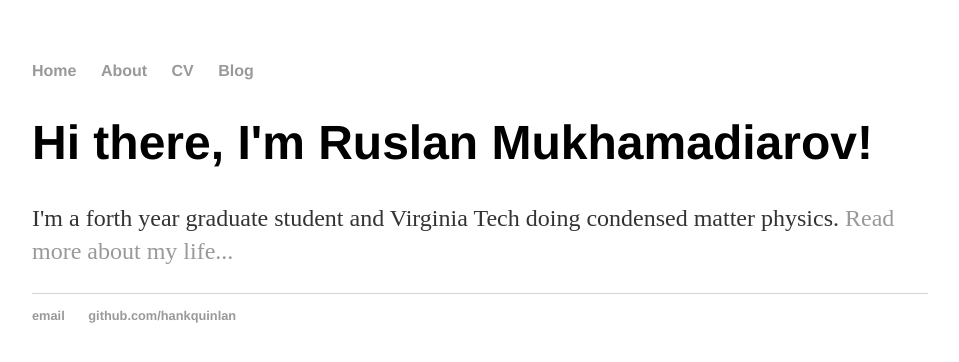
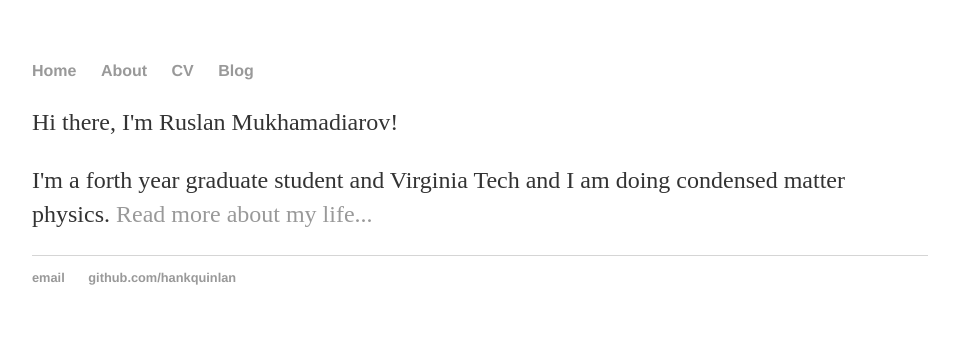
Before and after one commit to RusFortunat/mukhamadiarov, a Jekyll site: the page built from index.html, in a window 1280 px wide. Shown: the top 362 px of the page, without its empty margins (160-1119 px from the left). Built offline with Jekyll 4.4.1, drawn with Linux system fonts in a browser that asks for light colours.

Commit message:
Update index.html

```diff
--- a/index.html
+++ b/index.html
@@ -4,6 +4,6 @@ title: Ruslan Mukhamadiarov, theoretical and computational physicist
 ---
 
 		<div class="blurb">
-			<h1>Hi there, I'm Ruslan Mukhamadiarov!</h1>
-			<p>I'm a forth year graduate student and Virginia Tech doing condensed matter physics. <a href="/about">Read more about my life...</a></p>
+			<p>Hi there, I'm Ruslan Mukhamadiarov!</p>
+			<p>I'm a forth year graduate student and Virginia Tech and I am doing condensed matter physics. <a href="/about">Read more about my life...</a></p>
 		</div>
```
